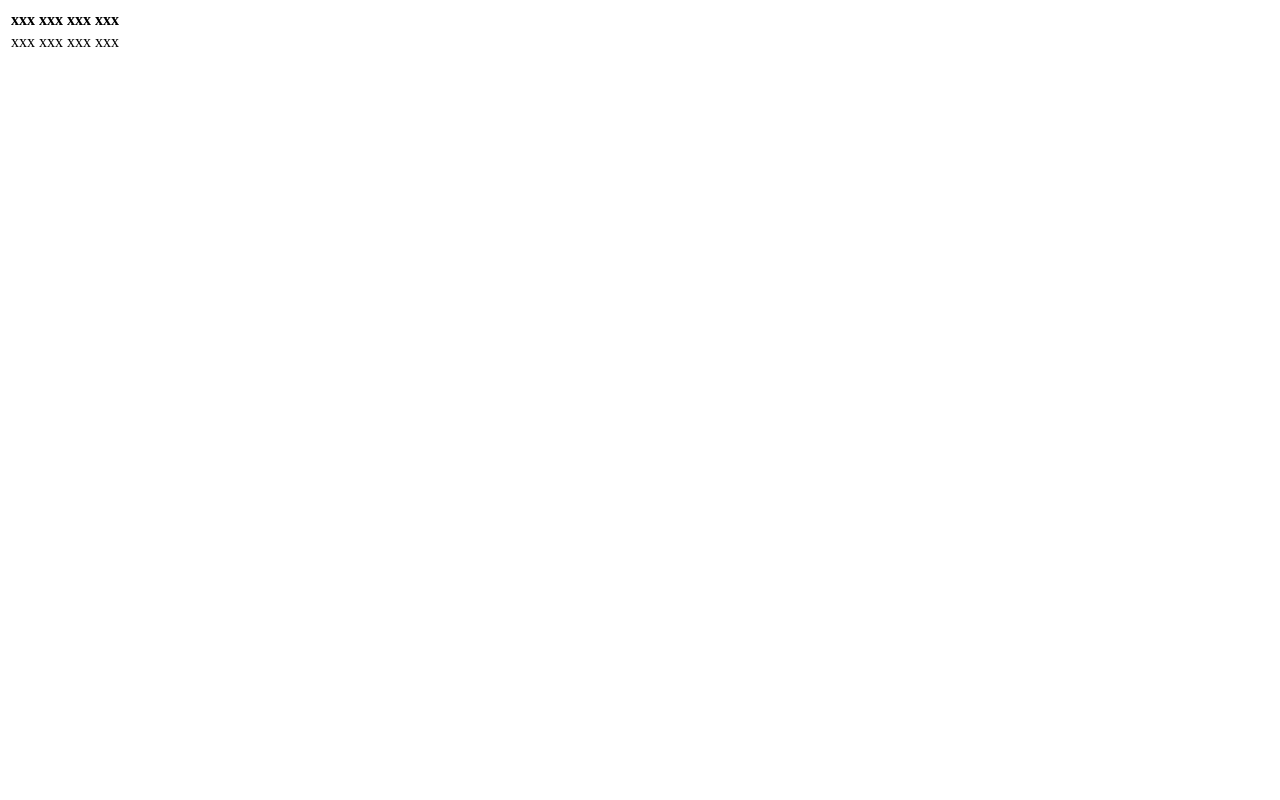
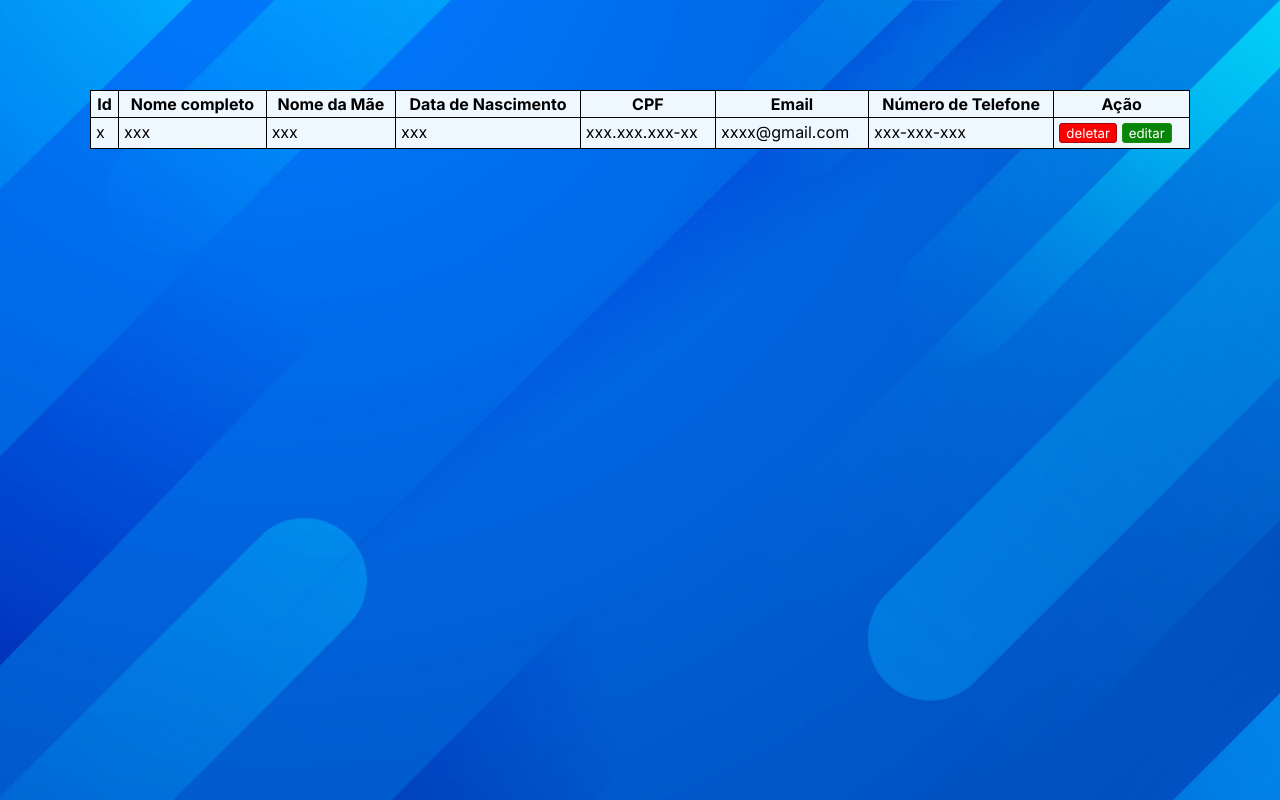
Before and after one commit to l1Beatriz/BiaBank, a plain HTML site: page leitura_form.html in a window 1280 px wide. Drawn offline with Linux system fonts and the light colour scheme.

Commit message:
Bia Bank

```diff
--- a/css/cadastro.css
+++ b/css/cadastro.css
@@ -22,7 +22,7 @@ main {
     background-color: var(--cor_principal);
     padding: 60px;
     width: 50%;
-    height: 50%;
+    height: 60%;
     opacity: 0.6;
     border: 1px solid var(--cor_principal);
     border-radius: 10px;
--- a/css/index.css
+++ b/css/index.css
@@ -6,6 +6,7 @@ main {
     height: 100vh;
     background-image: url('../assets/image/plano2.jpg');
     background-size: cover;
+
     display: flex;
     justify-content: center;
     align-items: center;
@@ -44,6 +45,7 @@ h1 {
     border: 2px solid none;
     border-radius: 10px;
     box-shadow: 3px 8px 10px #13131369;
+
     font-size: 14px;
     color: #02598E;
     text-decoration: none;
@@ -53,6 +55,7 @@ h1 {
 
 .container_buttons a:hover {
     background-color: #05c7f2c7;
+    color: #fff;
     transition: 1.9s;
 }
 
--- a/leitura_form.html
+++ b/leitura_form.html
@@ -4,28 +4,45 @@
     <meta charset="UTF-8">
     <meta name="viewport" content="width=device-width, initial-scale=1.0">
     <title>Registros Bia Bank</title>
+    <link rel="stylesheet" href="css/reset.css">
+    <link rel="stylesheet" href="tabela.css">
+    <link rel="shortcut icon" href="assets/icon/icon_biabank.png" type="image/x-icon">
 </head>
 <body>
+
     <main>
         <section>
+            <div class="container_table">
                 <table>
                     <thead>
                         <tr>
-                        <th>xxx</th>
-                        <th>xxx</th>
-                        <th>xxx</th>
-                        <th>xxx</th>
+                            <th>Id</th>
+                            <th>Nome completo</th>
+                            <th>Nome da Mãe</th>
+                            <th>Data de Nascimento</th>
+                            <th>CPF</th>
+                            <th>Email</th>
+                            <th>Número de Telefone</th>
+                            <th>Ação</th>
                         </tr>
                     </thead>
                     <tbody>
                         <tr>
+                            <td>x</td>
                             <td>xxx</td>
                             <td>xxx</td>
                             <td>xxx</td>
-                        <td>xxx</td>
+                            <td>xxx.xxx.xxx-xx</td>
+                            <td>xxxx@gmail.com</td>
+                            <td>xxx-xxx-xxx</td>
+                            <td>
+                                <button class="button_deletar">deletar</button>
+                                <button class="button_editar">editar</button>
+                            </td>
                         </tr>
                     </tbody>
                 </table>
+            </div>
         </section>
     </main>
 </body>
--- /dev/null
+++ b/tabela.css
@@ -0,0 +1,51 @@
+@import url('https://fonts.googleapis.com/css2?family=Inter:wght@100..900&display=swap');
+
+* {
+    font-family: "Inter", sans-serif;
+}
+
+main {
+    width: 100vw;
+    height: 100vh;
+    background-image: url("assets/image/plano2.jpg");
+    background-size: cover;
+}
+
+.container_table {
+    display: flex;
+    justify-content: center;
+}
+
+table {
+    width: 100%;
+    margin: 90px;
+    border: solid 1px #000000;
+    background-color: aliceblue;
+    cursor: context-menu;
+}
+
+table tr, td, th {
+    border: solid 1px #000000;
+    padding: 5px;
+}
+
+th {
+    font-weight: bold;
+}
+
+.button_deletar {
+    background-color: #ff0000;
+    color: #fff;
+    border: solid 1px #a70606;
+    border-radius: 3px;
+    cursor: pointer;
+}
+
+
+.button_editar {
+    background-color: #088508;
+    color: #fff;
+    border: solid 1px #159205;
+    border-radius: 3px;
+    cursor: pointer;
+}
```
Also changed, not shown: cadastro.html (+5 -2 lines). Lines whose indentation alone changed are shown as unchanged.
